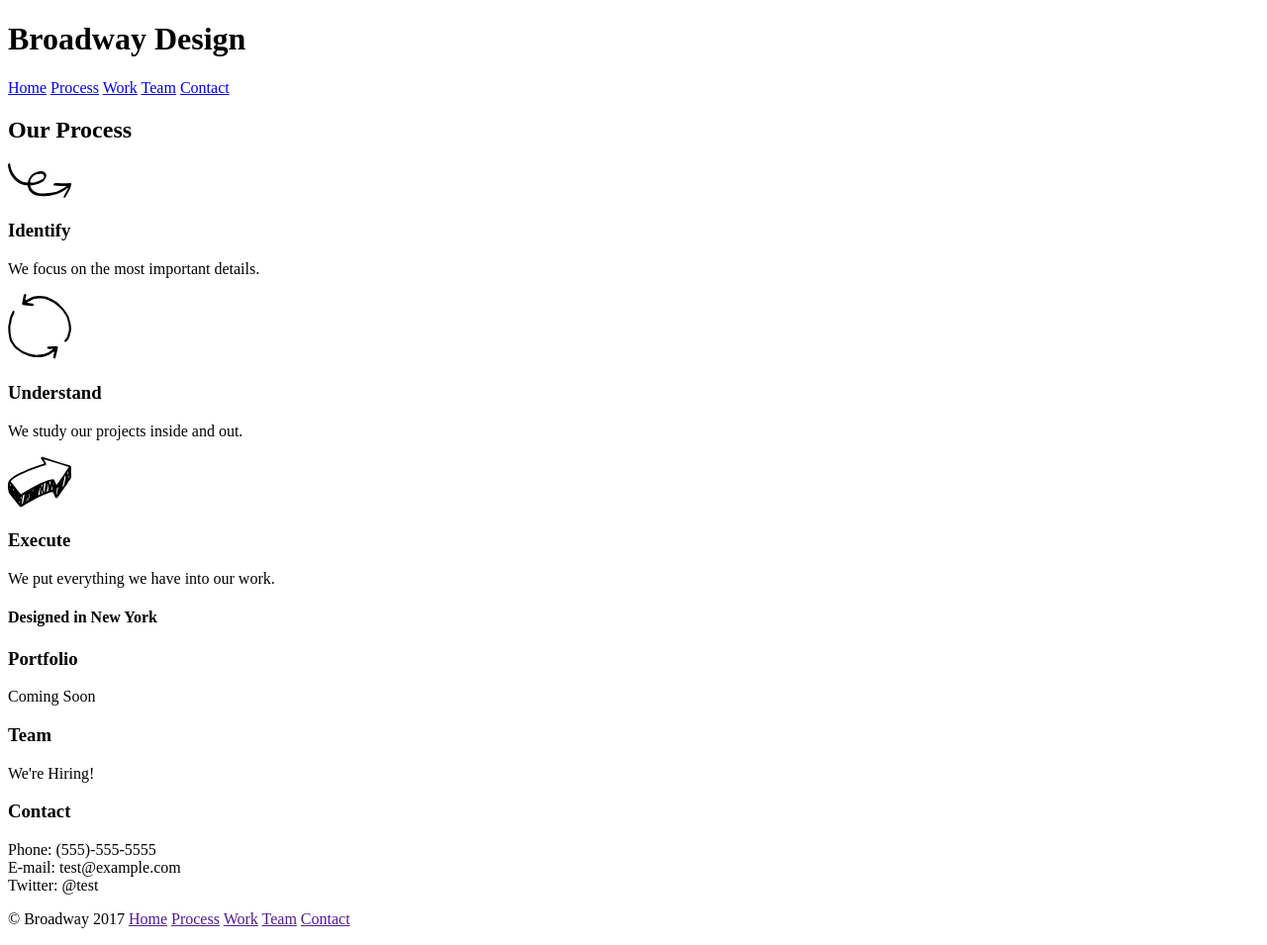
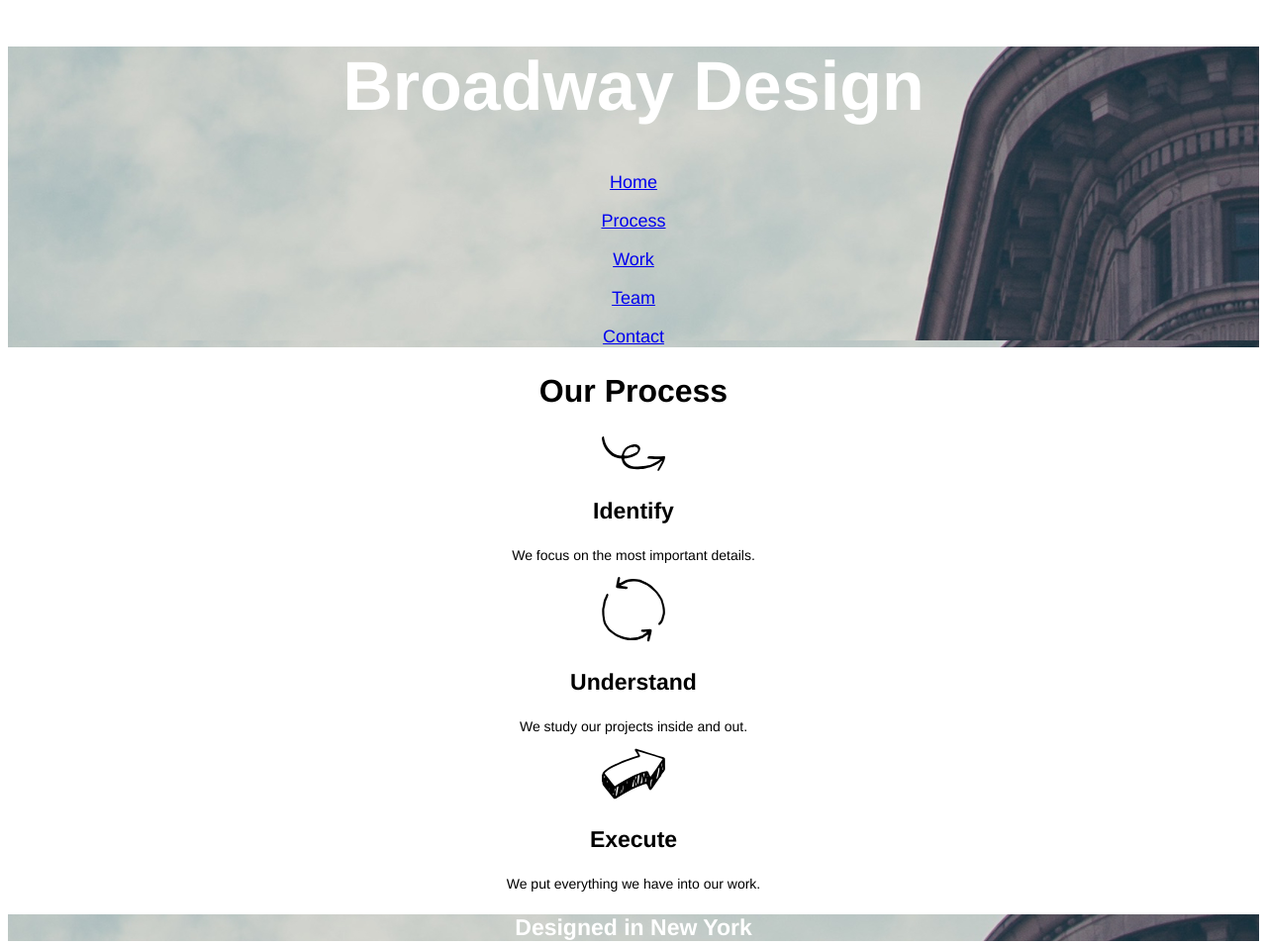
Before and after one commit to AdamPawlinski/broadway, a plain HTML site: page index.html in a window 1280 px wide. Shown: the top 955 px of the page at 99% size. Drawn offline with Linux system fonts and the light colour scheme.

Commit message:
finishing whole project

```diff
--- a/index.html
+++ b/index.html
@@ -3,16 +3,17 @@
   <head>
     <meta charset="utf-8">
     <title>Broadway Design</title>
+    <link rel="stylesheet" type="text/css" href="./resources/css/style.css"/>
   </head>
   <body>
-    <div class="nav">
+    <div class="design">
     <h1>Broadway Design</h1>
     <nav>
-      <a href="index.html">Home</a>
-      <a href="#process">Process</a>
-      <a href="#work">Work</a>
-      <a href="#team">Team</a>
-      <a href="#contact">Contact</a>
+      <p><a href="index.html">Home</a></p>
+      <p><a href="#process">Process</a></p>
+      <p><a href="#work">Work</a></p>
+      <p><a href="#team">Team</a></p>
+      <p><a href="#contact">Contact</a></p>
     </nav>
     </div>
     <h2 id="process">Our Process</h2>
@@ -25,7 +26,7 @@
     <img src=".\resources\images\execute.svg"/>
     <h3>Execute</h3>
     <p>We put everything we have into our work.</p>
-    <h4 class="design"> Designed in New York</h4>
+    <h3 class="design">Designed in New York</h4>
     <h3 id="work">Portfolio </h3>
     <p>Coming Soon </p>
     <h3 id="team">Team </h3>
@@ -37,12 +38,12 @@
       Twitter: @test
     </p>
     <footer>
-      © Broadway 2017
-        <a href="">Home</a>
-        <a href="">Process</a>
-        <a href="">Work</a>
-        <a href="">Team</a>
-        <a href="">Contact</a>
+      <span>© Broadway 2017 &nbsp;</span>
+        <a href="index.html">Home</a>
+        <a href="#process">Process</a>
+        <a href="#work">Work</a>
+        <a href="#team">Team</a>
+        <a href="#contact">Contact</a>
     </footer>
   </body>
 </html>
--- a/resources/css/style.css
+++ b/resources/css/style.css
@@ -0,0 +1,29 @@
+body {
+  font-family: Helvetica;
+  text-align: center;
+}
+h1 {
+  font-size: 70px;
+}
+h2 {
+  font-size: 32px;
+}
+h3 {
+  font-size: 23px;
+}
+p {
+  font-size: 14px;
+}
+footer {
+  font-size: 11px;
+  color: white;
+  background-color: dimgray;
+  text-align: left;
+}
+.design {
+  color: white;
+  background-image: url("../images/the-flatiron-building.png");
+}
+.design p {
+  font-size: 18px;
+}
```
